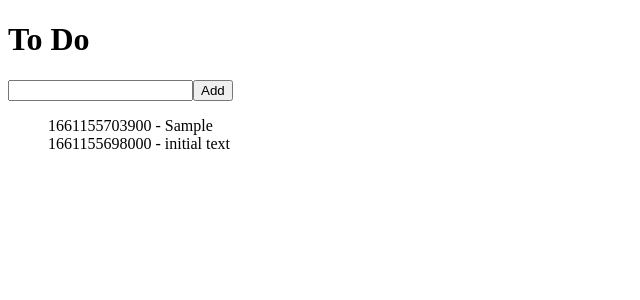
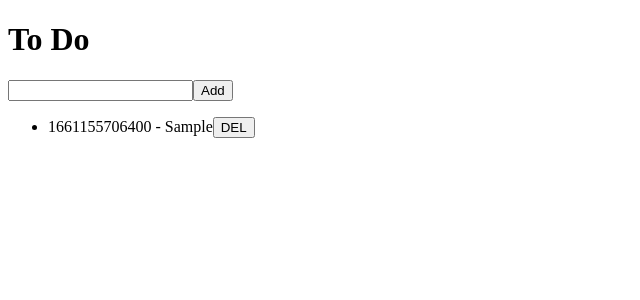
Before and after one commit to haeinkang/nomad-redux-study, a React (Create React App) app: page / in a window 1280 px wide. Both pictures are taken after typing "Sample" into the empty fields and a click on the button "Add". Shown: the top 300 px of the page, without its empty margins (0-640 px from the left). Built offline with nearby package versions, Linux system fonts and the light colour scheme.

Commit message:
3.4 mapDispatchToProps를 이용하여 Deleting To Do

```diff
--- /dev/null
+++ b/src/ToDo.js
@@ -0,0 +1,35 @@
+import React from 'react';
+import { connect } from 'react-redux'
+import { actionCreators } from './store'
+
+function ToDo({ toDo, onClickDel }) {
+
+  // const onClickDelete = (id) => {
+  //   deleteTodo(id)
+  // }
+
+  return (
+    <li>
+      {`${toDo.id} - ${toDo.text}`}
+      <button
+        // onClick={() => onClickDelete(toDo.id)}
+        onClick={onClickDel}
+      >DEL</button>
+    </li>
+  );
+}
+
+/**
+ *
+ * @param {*} dispatch
+ * @param {*} ownProps : the ownProps passed to the connected component
+ * @returns
+ */
+function mapDispatchToProps(dispatch, ownProps) {
+  console.log({ownProps})
+  return {
+    // deleteTodo: (id) => dispatch(actionCreators.deleteTodo(id)),
+    onClickDel: () => dispatch(actionCreators.deleteTodo(ownProps.toDo.id))
+  }
+}
+export default connect(null, mapDispatchToProps)(ToDo);
--- a/src/routes/Home.js
+++ b/src/routes/Home.js
@@ -1,9 +1,9 @@
 import React, { useState } from 'react';
 import { connect } from 'react-redux'
 import { actionCreators } from '../store'
+import ToDo from '../ToDo';
 
 function Home(props) {
-  console.log(props)
   const [text, setText] = useState('')
 
   function onChange(e) {
@@ -25,8 +25,8 @@ function Home(props) {
         <button>Add</button>
       </form>
       <ul>
-        {props.toDos.map((todo, index) =>
-          <div key={index}>{`${todo.id} - ${todo.text}`}</div>
+        {props.toDos.map((toDo, index) =>
+          <ToDo key={index} toDo={toDo} />
         )}
       </ul>
     </React.Fragment>
--- a/src/store.js
+++ b/src/store.js
@@ -11,13 +11,15 @@ const addToDo = (text) => {
 }
 
 const deleteTodo = (id) => {
+  console.log({id})
   return {
     type: DELETE,
     id
   }
 }
 
-const reducer = (state = [{ text: "initial text", id: Date.now() }], action) => {
+const reducer = (state = [], action) => {
+  console.log(state, action)
   switch(action.type) {
     case ADD:
       return [
```
